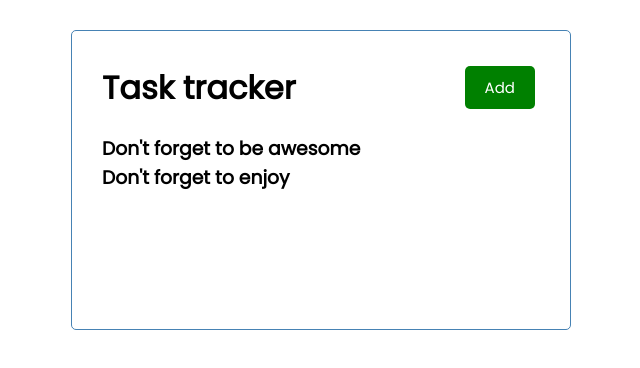
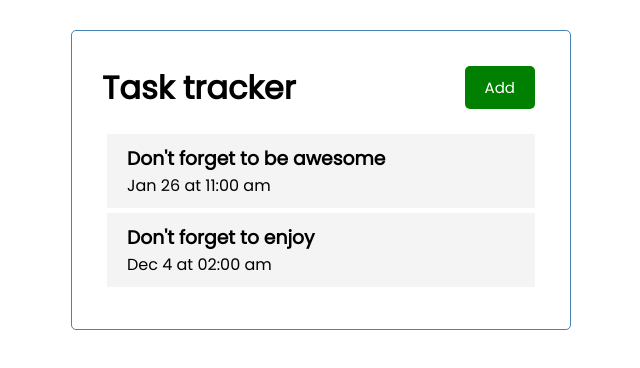
Before and after one commit to DanielaVelasquez/task-tracker, a React (Create React App) app: page / in a window 1280 px wide. Shown: the top 368 px of the page, without its empty margins (319-959 px from the left). Built offline with nearby package versions, Linux system fonts and the light colour scheme; the HTML template or start-up script is replaced by a standard one.

Commit message:
Task component

```diff
--- a/package.json
+++ b/package.json
@@ -8,6 +8,7 @@
     "@testing-library/user-event": "^12.8.3",
     "react": "^17.0.2",
     "react-dom": "^17.0.2",
+    "react-icons": "^4.2.0",
     "react-scripts": "4.0.3",
     "web-vitals": "^1.1.2"
   },
--- /dev/null
+++ b/src/components/Task.js
@@ -0,0 +1,10 @@
+const Task = ({task}) => {
+	return (
+		<div className='task'>
+			<h3>{task.text}</h3>
+			<p>{task.day}</p>
+		</div>
+	)
+}
+
+export default Task
--- a/src/components/Tasks.js
+++ b/src/components/Tasks.js
@@ -1,9 +1,11 @@
+import Task from "./Task"
+
 const Tasks = ({tasks}) => {
 
 	return (
 		<>
 			{tasks.map((task) =>(
-				<h3 key={task.id}> {task.text} </h3>
+				<Task key= {task.id} task={task}/>
 			))}
 		</>
 	)
```
Also changed, not shown: 1 other file (tests, documents, lock files or other folders).
